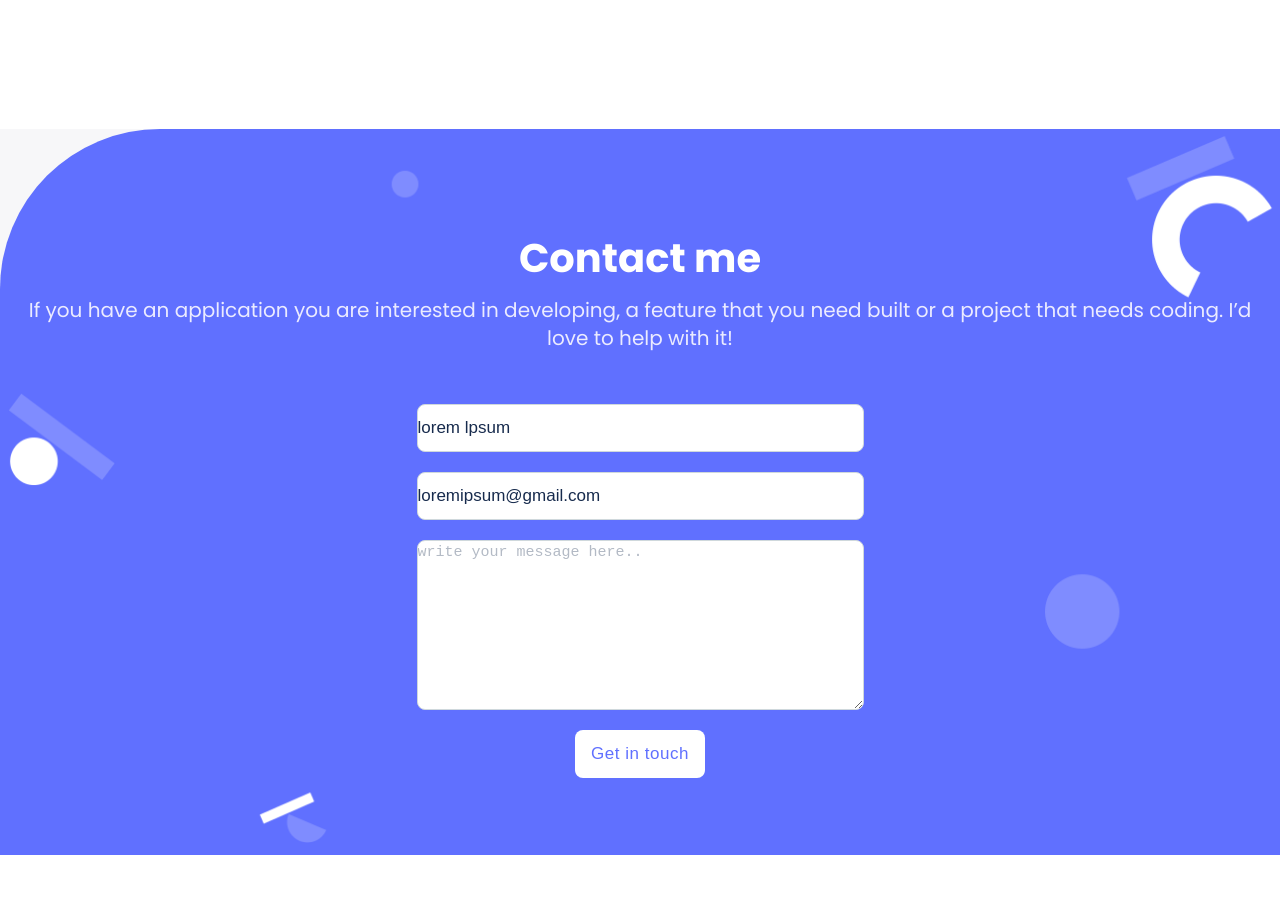
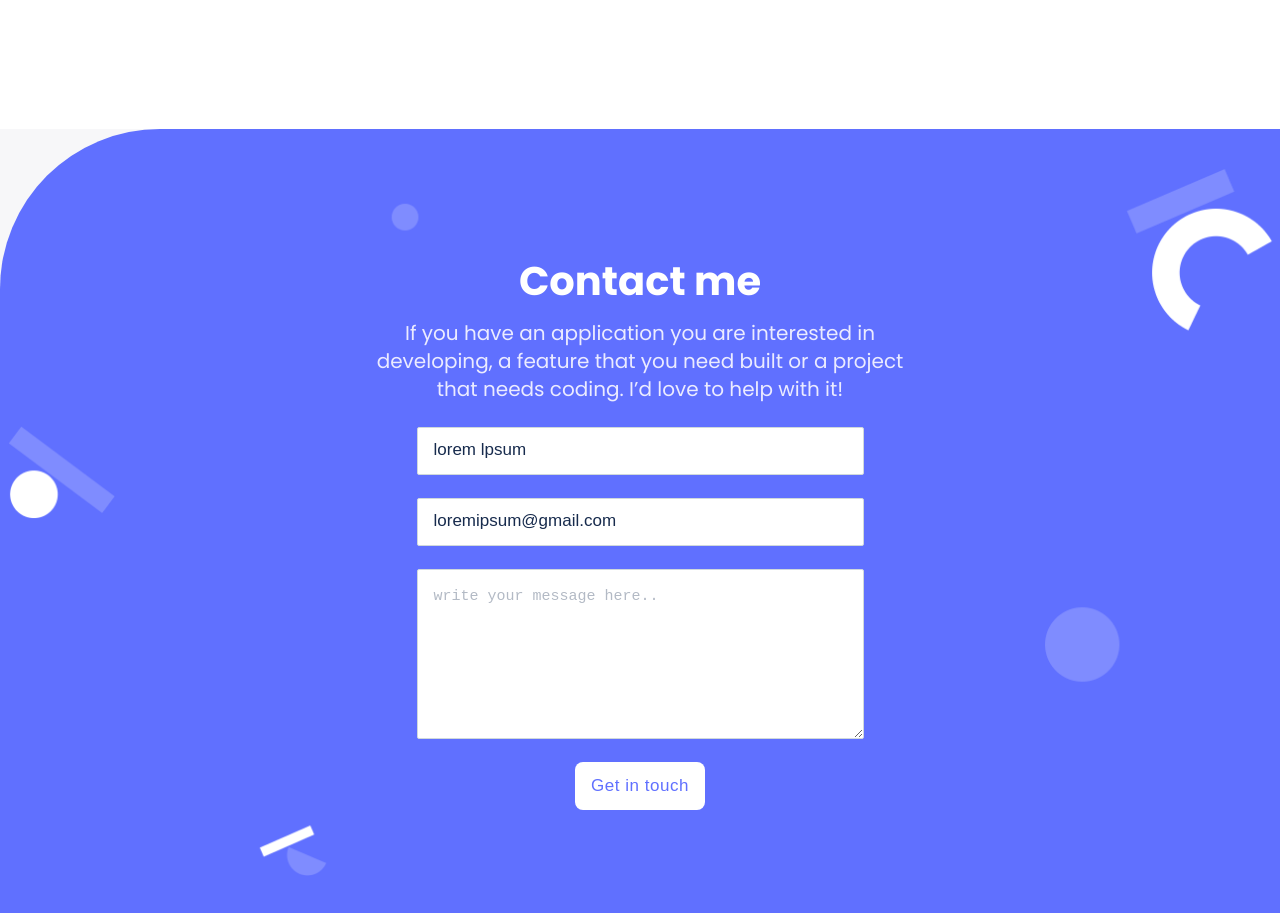
Before and after one commit to haseebt456/Portfolio-project, a website: page index.html in a window 1280 px wide. Shown: the part 3800-4713 px from the top of the page. Before the commit the page ends 4655 px from the top, so only its background shows below. Drawn offline with Linux system fonts and the light colour scheme.

Commit message:
contact form's padding margin adjusted

```diff
--- a/style.css
+++ b/style.css
@@ -297,7 +297,6 @@ main {
   font-weight: 700;
   line-height: 52px;
   margin-top: 103px;
-  margin-bottom: 0%;
 }
 
 .contact-message {
@@ -307,7 +306,8 @@ main {
   font-style: normal;
   font-weight: 400;
   line-height: 28px;
-  margin: 12px 24px 0 24px;
+  margin: 12px;
+  max-width: 569px;
   height: auto;
 }
 
@@ -325,6 +325,7 @@ main {
   width: 100%;
   max-width: 310px;
   height: 48px;
+  padding:15px 0 15px 16px;
   border-radius: 8px;
   border: 1px solid var(--base-100, #cfd8dc);
   background: var(--mono-white, #fff);
@@ -526,19 +527,27 @@ margin-bottom: 1.3vw;
   }
 
   .contact {
+    gap: 12px;
     background-image: url(./images/contactdesktop.png);
     background-repeat: no-repeat;
     background-size: contain;
     background-position: center center;
     border-top-left-radius: 160px;
+    padding-bottom: 8.8%;
   }
-
+  .contact-me {
+    margin-top: 9.8%;
+  }
   .contact-form {
+    gap: 1.8vw;
     align-items: center;
+    margin-top: 0;
   }
-
+  .contact-message {
+    margin-top: 0;
+  }
   .form-items {
-    width: 100%;
+    border-radius: 2px;
     max-width: 447px;
   }
 
```
